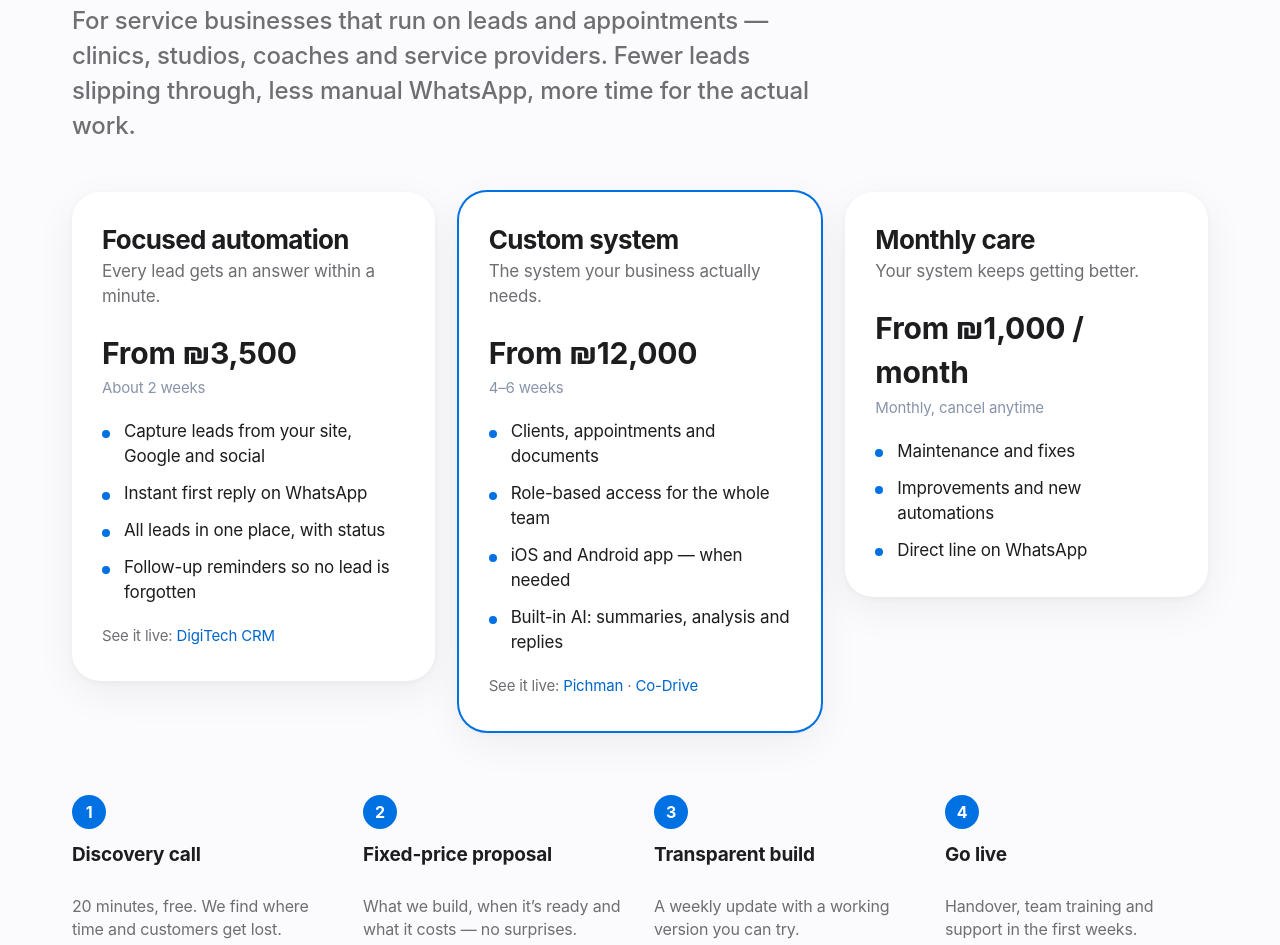
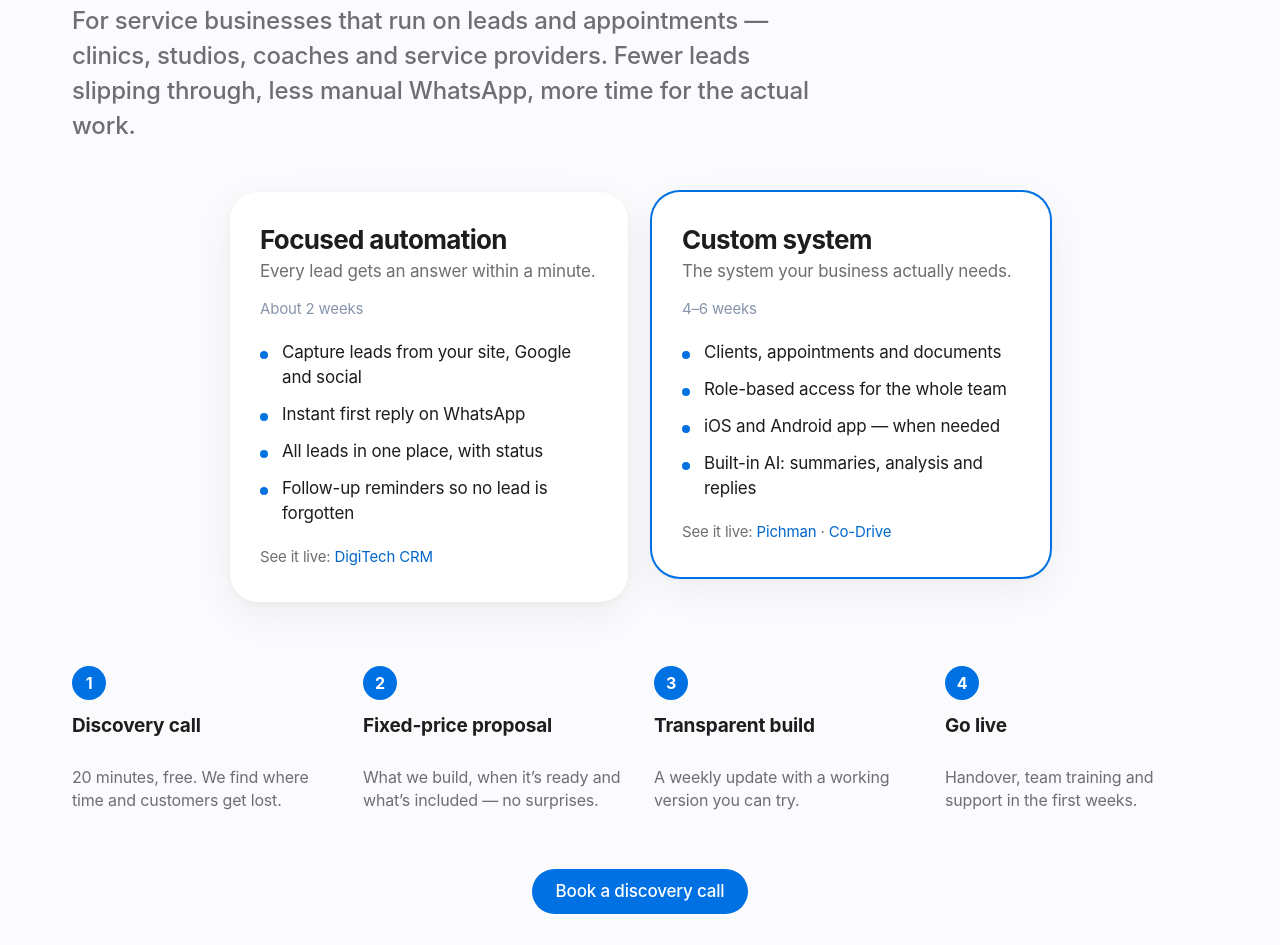
Before and after one commit to idorl1203-zaid/portfolio, a plain HTML site: page index.html in a window 1280 px wide. Shown: the part 4446-5391 px from the top of the page. Drawn offline with Linux system fonts and the light colour scheme.

Commit message:
Services: drop monthly plan and remove prices
Co-Authored-By: Claude Opus 5.5 <noreply@anthropic.com>

```diff
--- a/app.js
+++ b/app.js
@@ -76,14 +76,12 @@
     const name = (id) => PROJECTS.find((x) => x.id === id)?.[lang].name || id;
     $("#plans").innerHTML = SERVICES.plans.map((s) => {
       const c = s[lang];
-      const price = `${esc(t("svcFrom"))}${esc(s.price)}${s.monthly ? (lang === "he" ? " לחודש" : " / month") : ""}`;
       const proof = s.proof.length
         ? `<p class="plan-proof">${esc(t("svcProof"))} ${s.proof.map((id) => `<a href="#" data-open="${id}">${esc(name(id))}</a>`).join(" · ")}</p>` : "";
       return `
       <article class="plan reveal${s.featured ? " plan-hi" : ""}">
         <h3>${esc(c.name)}</h3>
         <p class="plan-tag">${esc(c.tagline)}</p>
-        <p class="plan-price">${price}</p>
         <p class="plan-time">${esc(c.time)}</p>
         <ul class="hl">${c.items.map((i) => `<li>${esc(i)}</li>`).join("")}</ul>
         ${proof}
--- a/data.js
+++ b/data.js
@@ -6,7 +6,7 @@ window.I18N = {
     svcTitle: "שירותים לעסקים.",
     svcSub: "לעסקי שירות שחיים מלידים ומתורים — קליניקות, סטודיואים, מאמנים ונותני שירות. פחות פניות שנופלות בין הכיסאות, פחות וואטסאפ ידני, יותר זמן לעבודה עצמה.",
     svcCta: "לקביעת שיחת אבחון", svcCallSubject: "שיחת אבחון — ",
-    svcFrom: "החל מ-", svcProof: "ראו בפועל:", svcStepsTitle: "איך זה עובד",
+    svcProof: "ראו בפועל:", svcStepsTitle: "איך זה עובד",
     heroEyebrow: "פורטפוליו · 2026",
     heroTitle: 'מרעיון.<br><span class="grad">ועד החנות.</span>',
     heroLead: "אפליקציות, מוצרי ווב וסוכני AI אוטונומיים — מתוכננים, מעוצבים ונבנים מקצה לקצה.",
@@ -32,7 +32,7 @@ window.I18N = {
     svcTitle: "Services for businesses.",
     svcSub: "For service businesses that run on leads and appointments — clinics, studios, coaches and service providers. Fewer leads slipping through, less manual WhatsApp, more time for the actual work.",
     svcCta: "Book a discovery call", svcCallSubject: "Discovery call — ",
-    svcFrom: "From ", svcProof: "See it live:", svcStepsTitle: "How it works",
+    svcProof: "See it live:", svcStepsTitle: "How it works",
     heroEyebrow: "Portfolio · 2026",
     heroTitle: 'From idea.<br><span class="grad">To the App Store.</span>',
     heroLead: "Apps, web products and autonomous AI agents — planned, designed and built end to end.",
@@ -57,30 +57,23 @@ window.I18N = {
 window.SERVICES = {
   plans: [
     {
-      id: "automation", price: "₪3,500", proof: ["crm"],
+      id: "automation", proof: ["crm"],
       he: { name: "אוטומציה ממוקדת", tagline: "כל פנייה מקבלת מענה תוך דקה.", time: "כשבועיים",
         items: ["לכידת לידים מהאתר, מגוגל ומהרשתות", "מענה אוטומטי ראשון בוואטסאפ", "כל הלידים במקום אחד, עם סטטוס", "תזכורות מעקב כדי שאף ליד לא יישכח"] },
       en: { name: "Focused automation", tagline: "Every lead gets an answer within a minute.", time: "About 2 weeks",
         items: ["Capture leads from your site, Google and social", "Instant first reply on WhatsApp", "All leads in one place, with status", "Follow-up reminders so no lead is forgotten"] },
     },
     {
-      id: "system", price: "₪12,000", featured: true, proof: ["pichman", "codrive"],
+      id: "system", featured: true, proof: ["pichman", "codrive"],
       he: { name: "מערכת מותאמת", tagline: "המערכת שהעסק שלך באמת צריך.", time: "4–6 שבועות",
         items: ["ניהול לקוחות, תורים ומסמכים", "הרשאות לפי תפקיד לכל הצוות", "אפליקציה לאייפון ולאנדרואיד — לפי הצורך", "AI מובנה: סיכומים, ניתוח ומענה"] },
       en: { name: "Custom system", tagline: "The system your business actually needs.", time: "4–6 weeks",
         items: ["Clients, appointments and documents", "Role-based access for the whole team", "iOS and Android app — when needed", "Built-in AI: summaries, analysis and replies"] },
     },
-    {
-      id: "care", price: "₪1,000", monthly: true, proof: [],
-      he: { name: "ליווי חודשי", tagline: "המערכת ממשיכה להשתפר.", time: "חודשי, בלי התחייבות",
-        items: ["תחזוקה ותיקונים", "שיפורים ואוטומציות חדשות", "זמינות ישירה בוואטסאפ"] },
-      en: { name: "Monthly care", tagline: "Your system keeps getting better.", time: "Monthly, cancel anytime",
-        items: ["Maintenance and fixes", "Improvements and new automations", "Direct line on WhatsApp"] },
-    },
   ],
   steps: {
-    he: [["שיחת אבחון", "20 דקות, בחינם. מבינים איפה הולכים לאיבוד זמן ולקוחות."], ["הצעה במחיר סגור", "מה בונים, מתי זה מוכן וכמה זה עולה — בלי הפתעות."], ["בנייה שקופה", "עדכון כל שבוע עם גרסה עובדת שאפשר לנסות."], ["עולים לאוויר", "העברה, הדרכה לצוות וליווי בשבועות הראשונים."]],
-    en: [["Discovery call", "20 minutes, free. We find where time and customers get lost."], ["Fixed-price proposal", "What we build, when it’s ready and what it costs — no surprises."], ["Transparent build", "A weekly update with a working version you can try."], ["Go live", "Handover, team training and support in the first weeks."]],
+    he: [["שיחת אבחון", "20 דקות, בחינם. מבינים איפה הולכים לאיבוד זמן ולקוחות."], ["הצעה במחיר סגור", "מה בונים, מתי זה מוכן ומה זה כולל — בלי הפתעות."], ["בנייה שקופה", "עדכון כל שבוע עם גרסה עובדת שאפשר לנסות."], ["עולים לאוויר", "העברה, הדרכה לצוות וליווי בשבועות הראשונים."]],
+    en: [["Discovery call", "20 minutes, free. We find where time and customers get lost."], ["Fixed-price proposal", "What we build, when it’s ready and what’s included — no surprises."], ["Transparent build", "A weekly update with a working version you can try."], ["Go live", "Handover, team training and support in the first weeks."]],
   },
 };
 
--- a/styles.css
+++ b/styles.css
@@ -196,13 +196,12 @@ html[dir="rtl"] .btn-link:hover .chev { transform: scaleX(-1) translateX(3px); }
 /* Services */
 .services { max-width: 1180px; margin: 0 auto; padding: 120px 22px 20px; }
 .services .section-head p { max-width: 760px; }
-.plans { display: grid; grid-template-columns: repeat(3, 1fr); gap: 24px; margin-top: 48px; align-items: start; }
+.plans { display: grid; grid-template-columns: repeat(2, 1fr); max-width: 820px; margin-inline: auto; gap: 24px; margin-top: 48px; align-items: start; }
 .plan { background: var(--card); border-radius: var(--radius); padding: 34px 30px; box-shadow: var(--shadow); }
 .plan.plan-hi { box-shadow: 0 0 0 2px var(--btn), var(--shadow); }
 .plan h3 { font-size: 26px; }
 .plan-tag { color: var(--text-2); margin-top: 6px; }
-.plan-price { font-size: 30px; font-weight: 700; margin-top: 22px; }
-.plan-time { color: var(--text-3); font-size: 15px; margin-top: 2px; }
+.plan-time { color: var(--text-3); font-size: 15px; margin-top: 14px; }
 .plan .hl { margin-top: 20px; }
 .plan-proof { margin-top: 20px; font-size: 15px; color: var(--text-2); }
 .plan-proof a { color: var(--link); text-decoration: none; }
```
